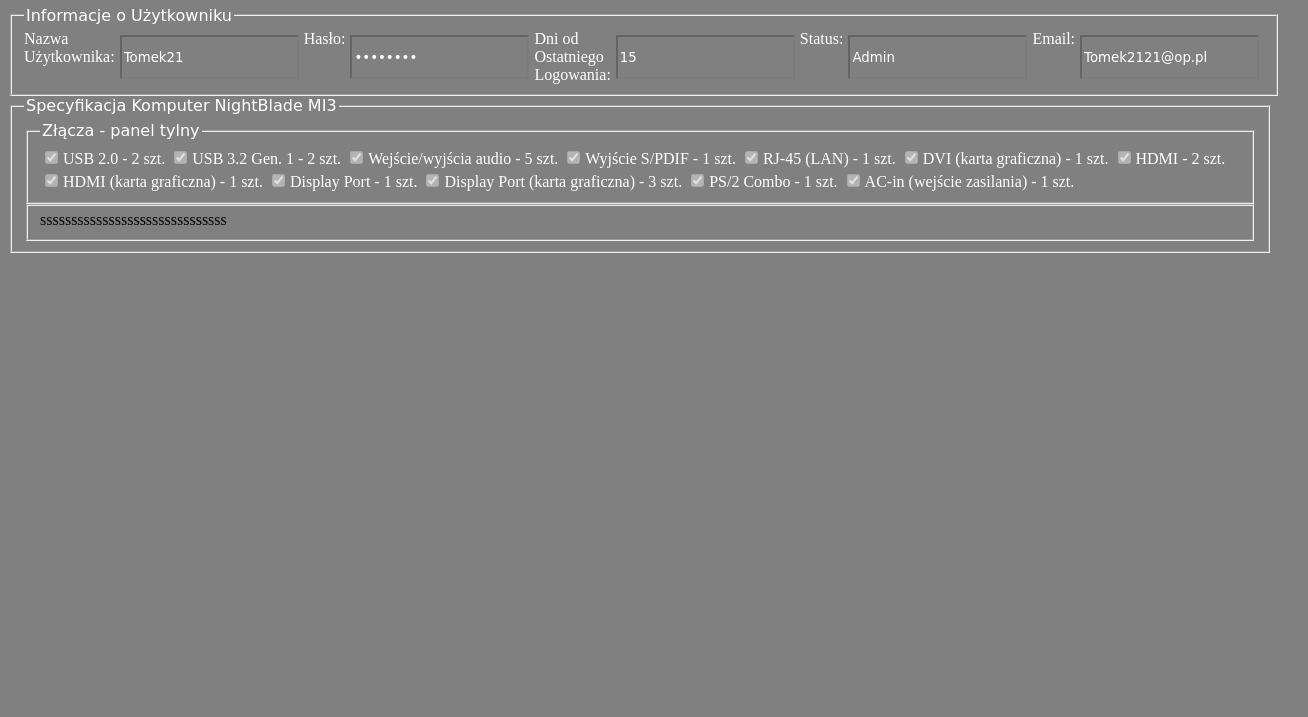
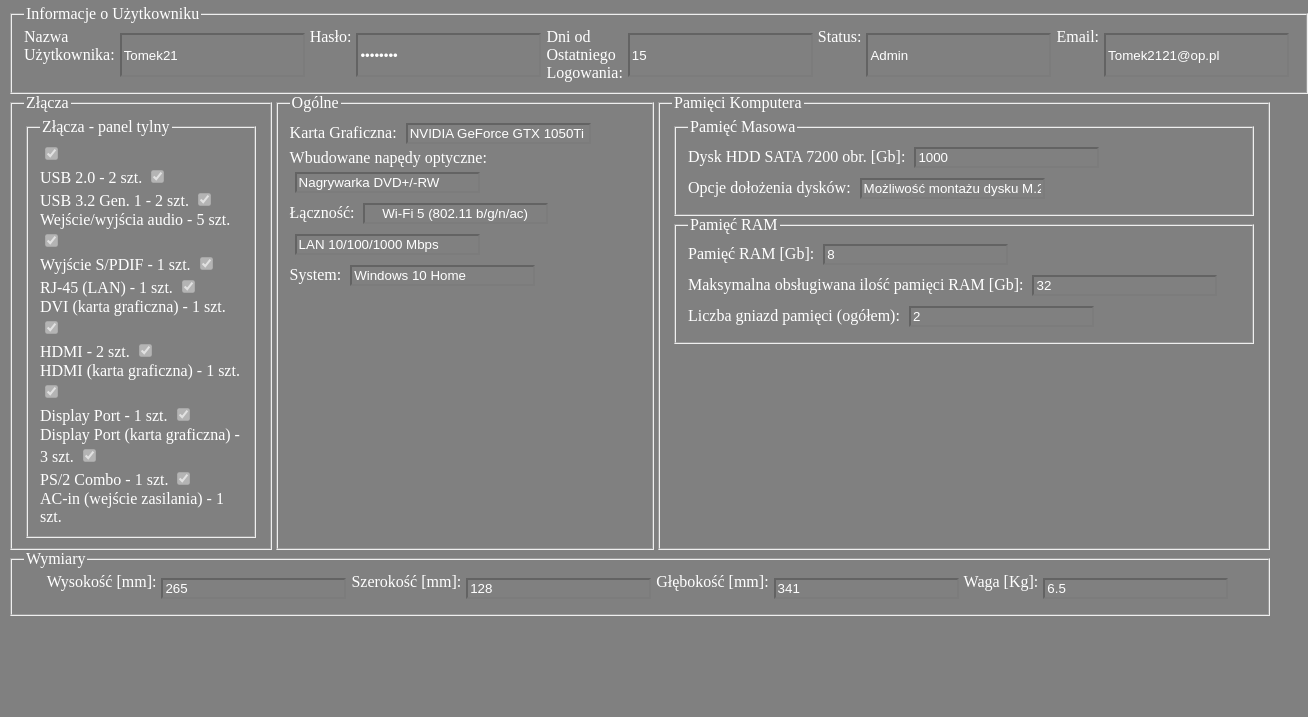
Before and after one commit to PapaMarcosS1/papamarcoss1, a plain HTML site: page index.html in a window 1280 px wide. Shown: the part 83-800 px from the top of the page, 1308 px wide, since content can reach past the window. Drawn offline with Linux system fonts and the light colour scheme.

Commit message:
Add files via upload

```diff
--- a/index.html
+++ b/index.html
@@ -5,7 +5,6 @@
     <meta name="viewport" content="width=device-width, initial-scale=1.0">
     <title>Formularz Komputer</title>
     <link rel="stylesheet" href="main.css">
-    <script src="main.js" defer></script>
 </head>
 <body>
     <div class="container">
@@ -26,27 +25,70 @@
         </fieldset>
     </main>
     <div class="mainspec">
-        <fieldset>
-            <legend>Specyfikacja Komputer NightBlade MI3</legend>
-            <fieldset>
+        <fieldset class="mainfield">
+           <legend>Złącza</legend>
+            <fieldset class="zla">
                 <legend>Złącza - panel tylny</legend>
                 <label class="pc">
-               <input class="spec" type="checkbox" value="checkbox" id="checkbox" checked="checked" disabled>USB 2.0 - 2 szt.
-               <input class="spec" type="checkbox" value="checkbox" id="checkbox" checked="checked" disabled>USB 3.2 Gen. 1 - 2 szt.
-               <input class="spec" type="checkbox" value="checkbox" id="checkbox" checked="checked" disabled>Wejście/wyjścia audio - 5 szt.
-               <input class="spec" type="checkbox" value="checkbox" id="checkbox" checked="checked" disabled>Wyjście S/PDIF - 1 szt.
-               <input class="spec" type="checkbox" value="checkbox" id="checkbox" checked="checked" disabled>RJ-45 (LAN) - 1 szt.
-               <input class="spec" type="checkbox" value="checkbox" id="checkbox" checked="checked" disabled>DVI (karta graficzna) - 1 szt.
-               <input class="spec" type="checkbox" value="checkbox" id="checkbox" checked="checked" disabled>HDMI - 2 szt.
-               <input class="spec" type="checkbox" value="checkbox" id="checkbox" checked="checked" disabled>HDMI (karta graficzna) - 1 szt.
-               <input class="spec" type="checkbox" value="checkbox" id="checkbox" checked="checked" disabled>Display Port - 1 szt.
-               <input class="spec" type="checkbox" value="checkbox" id="checkbox" checked="checked" disabled>Display Port (karta graficzna) - 3 szt.
-               <input class="spec" type="checkbox" value="checkbox" id="checkbox" checked="checked" disabled>PS/2 Combo - 1 szt.
-               <input class="spec" type="checkbox" value="checkbox" id="checkbox" checked="checked" disabled>AC-in (wejście zasilania) - 1 szt.
+               <input class="spec" type="checkbox" value="checkbox" id="checkbox" checked="checked" disabled><br>USB 2.0 - 2 szt.
+               <input class="spec" type="checkbox" value="checkbox" id="checkbox" checked="checked" disabled><br>USB 3.2 Gen. 1 - 2 szt.
+               <input class="spec" type="checkbox" value="checkbox" id="checkbox" checked="checked" disabled><br>Wejście/wyjścia audio - 5 szt.
+               <input class="spec" type="checkbox" value="checkbox" id="checkbox" checked="checked" disabled><br>Wyjście S/PDIF - 1 szt.
+               <input class="spec" type="checkbox" value="checkbox" id="checkbox" checked="checked" disabled><br>RJ-45 (LAN) - 1 szt.
+               <input class="spec" type="checkbox" value="checkbox" id="checkbox" checked="checked" disabled><br>DVI (karta graficzna) - 1 szt.
+               <input class="spec" type="checkbox" value="checkbox" id="checkbox" checked="checked" disabled><br>HDMI - 2 szt.
+               <input class="spec" type="checkbox" value="checkbox" id="checkbox" checked="checked" disabled><br>HDMI (karta graficzna) - 1 szt.
+               <input class="spec" type="checkbox" value="checkbox" id="checkbox" checked="checked" disabled><br>Display Port - 1 szt.
+               <input class="spec" type="checkbox" value="checkbox" id="checkbox" checked="checked" disabled><br>Display Port (karta graficzna) - 3 szt.
+               <input class="spec" type="checkbox" value="checkbox" id="checkbox" checked="checked" disabled><br>PS/2 Combo - 1 szt.
+               <input class="spec" type="checkbox" value="checkbox" id="checkbox" checked="checked" disabled><br>AC-in (wejście zasilania) - 1 szt.
                 </label>
+
             </fieldset>
-            <fieldset>ssssssssssssssssssssssssssssss</fieldset>
+           <label>
+            <fieldset</fieldset>
+           </label>
+        </fieldset>
+        <fieldset class="mid">
+            <legend>Ogólne</legend>
+<label class="mas">
+    Karta Graficzna: <input type="text" name="graf" id="graf" disabled value="NVIDIA GeForce GTX 1050Ti"><br>
+    Wbudowane napędy optyczne: <input type="text" name="nap" id="nap" value="Nagrywarka DVD+/-RW" id="nap" disabled><br>
+    Łączność: <input type="text" name="wifi" id="wifi" value="
+    Wi-Fi 5 (802.11 b/g/n/ac)" disabled >
+     <input type="text" name="wifi" id="wifi" value="LAN 10/100/1000 Mbps" disabled><br>
+     System: <input type="text" name="sys" id="sys" value="Windows 10 Home" disabled>
+
+</label>
+        </fieldset>
+        <fieldset class="right">
+            <legend>Pamięci Komputera</legend>
+<fieldset>
+    <legend>Pamięć Masowa</legend>
+    <label class="mas">
+    Dysk HDD SATA 7200 obr. [Gb]: <input type="number" value="1000" disabled name="1000" id="1000"><br>
+    Opcje dołożenia dysków: <input type="text" name="odd" id="odd" value="Możliwość montażu dysku M.2" disabled>
+</label>
+</fieldset>
+<fieldset>
+    <legend>Pamięć RAM</legend>
+<label class="mas">
+    Pamięć RAM [Gb]: <input type="number" value="8"  name="8" id="ram" disabled><br>
+    Maksymalna obsługiwana ilość pamięci RAM [Gb]: <input type="number" name="max" id="max" value="32" disabled><br>
+    Liczba gniazd pamięci (ogółem): <input type="number" value="2" disabled id="free" name="free">
+
+</label>
+</fieldset>
         </fieldset>
     </div>
+    <fieldset>
+        <legend>Wymiary</legend>
+      <label class="user">
+        Wysokość [mm]: <input type="number" value="265" id="wys" name="wys" disabled>
+        Szerokość [mm]: <input type="number" value="128" id="sze" name="sze" disabled>
+        Głębokość [mm]: <input type="number" value="341" id="gl" name="gl" disabled>
+        Waga [Kg]: <input type="number" value="6.5" id="wag" name="wag" disabled>
+     </label>
+    </fieldset>
 </body>
 </html>
--- a/main.css
+++ b/main.css
@@ -2,22 +2,23 @@
     display: flex;
     justify-content: center;
     align-items: center;
+    flex-wrap: wrap;
 }
 h1 {
     display: flex;
     justify-content: center;
-    font-family: cursive;
+
     color: white;
 }
 input {
     margin: 5px;
-    font-family: cursive;
+
     color: white;
     background-color: gray;
 
 }
 legend {
-    font-family: cursive;
+
     color: white;
 }
 .user {
@@ -33,11 +34,25 @@ body {
     background-color: gray;
 }
 .pc {
-    display: inline-block;
+ display:block;
 color: white;
 background-color: gray;
+
 }
 .mainspec {
     display: flex;
     justify-content: center;
 }
+
+.mid {
+    width: 30%;
+}
+.mainfield {
+    width: 20%;
+}
+.right {
+    width: 50%;
+}
+.mas {
+    color: white;
+}
```
